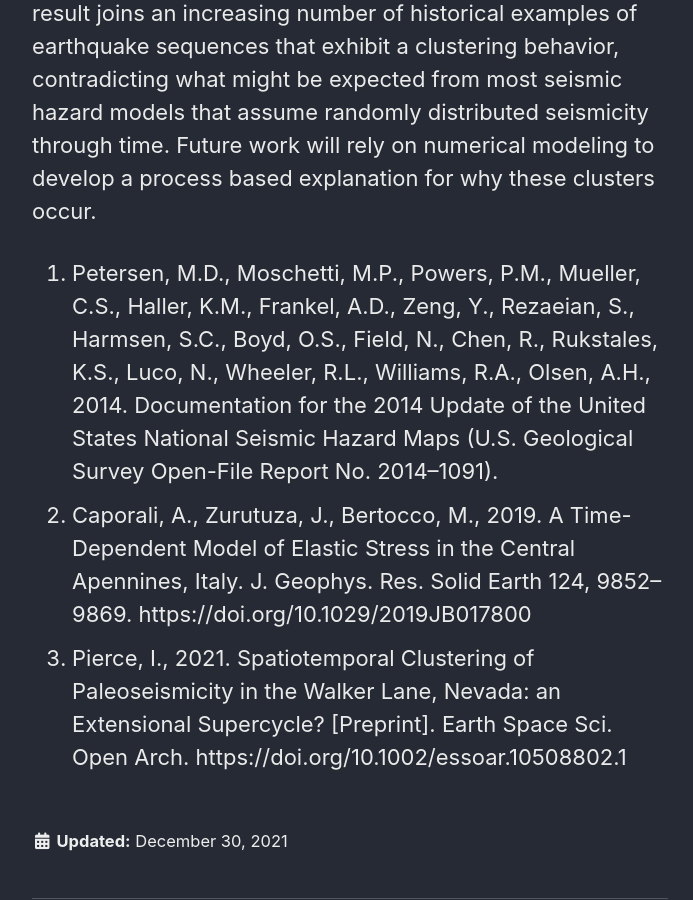
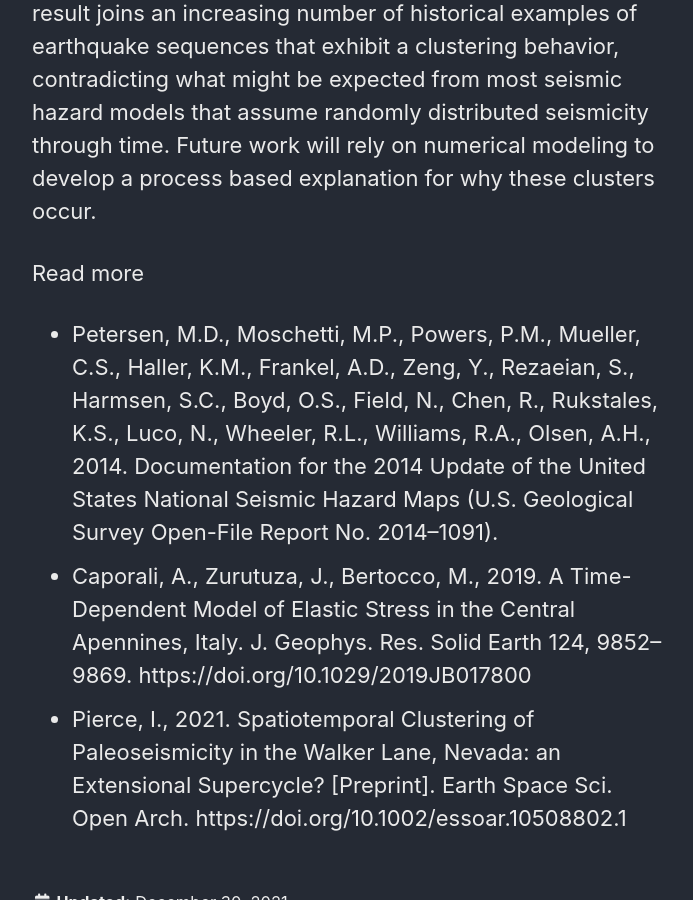
Before and after one commit to Neotectonic/Neotectonic.github.io, a Jekyll site: the page built from docs/_research/clusters.md, in a window 1280 px wide and 900 px high, scrolled down 703 px. Shown: the whole window, without its empty margins (290-983 px from the left). Built offline with Jekyll 4.4.1, drawn with Linux system fonts in a browser that asks for light colours; cached includes are drawn as plain includes.

Commit message:
Update clusters.md

```diff
--- a/docs/_research/clusters.md
+++ b/docs/_research/clusters.md
@@ -7,7 +7,9 @@
 Typical seismic hazard models assume that seismicity is randomly distributed across earthquake faults through time (Petersen et al., 2014), yet contrary to these models,  earthquakes are increasingly witnessed to occur in spatiotemporal clusters spanning decades, such as the 1997-2016 cluster of destructive earthquakes in Central Italy (Caporali et al., 2019). I recently submitted a study of a normal fault system in the western Basin and Range (USA) where I synthesize prehistoric earthquake records from paleoseismic trench excavations with 3D observations of fault structure measured from airborne lidar data (Pierce, 2021). The multidimensional results of this study show that while each of the many faults in this system should on average produce an earthquake every 2,000-10,000 years, the fault system produced at least four large earthquakes over a 200 year timespan approximately 500 years ago. This result  joins an increasing number of historical examples of earthquake sequences that exhibit a clustering behavior, contradicting what might be expected from most seismic hazard models that assume randomly distributed seismicity through time. Future work will rely on numerical modeling to develop a process based explanation for why these clusters occur.
 
 
-<ol>
+
+Read more
+<ul>
   <li>Petersen, M.D., Moschetti, M.P., Powers, P.M., Mueller, C.S., Haller, K.M., Frankel, A.D., Zeng, Y., Rezaeian, S., Harmsen, S.C., Boyd, O.S., Field, N., Chen, R., Rukstales, K.S., Luco, N., Wheeler, R.L., Williams, R.A., Olsen, A.H., 2014. Documentation for the 2014 Update of the United States National Seismic Hazard Maps (U.S. Geological Survey Open-File Report No. 2014–1091).</li>
   <li>Caporali, A., Zurutuza, J., Bertocco, M., 2019. A Time-Dependent Model of Elastic Stress in the Central Apennines, Italy. J. Geophys. Res. Solid Earth 124, 9852–9869. https://doi.org/10.1029/2019JB017800 </li>
   <li>Pierce, I., 2021. Spatiotemporal Clustering of Paleoseismicity in the Walker Lane, Nevada: an Extensional Supercycle? [Preprint]. Earth Space Sci. Open Arch. https://doi.org/10.1002/essoar.10508802.1 </li>
```
